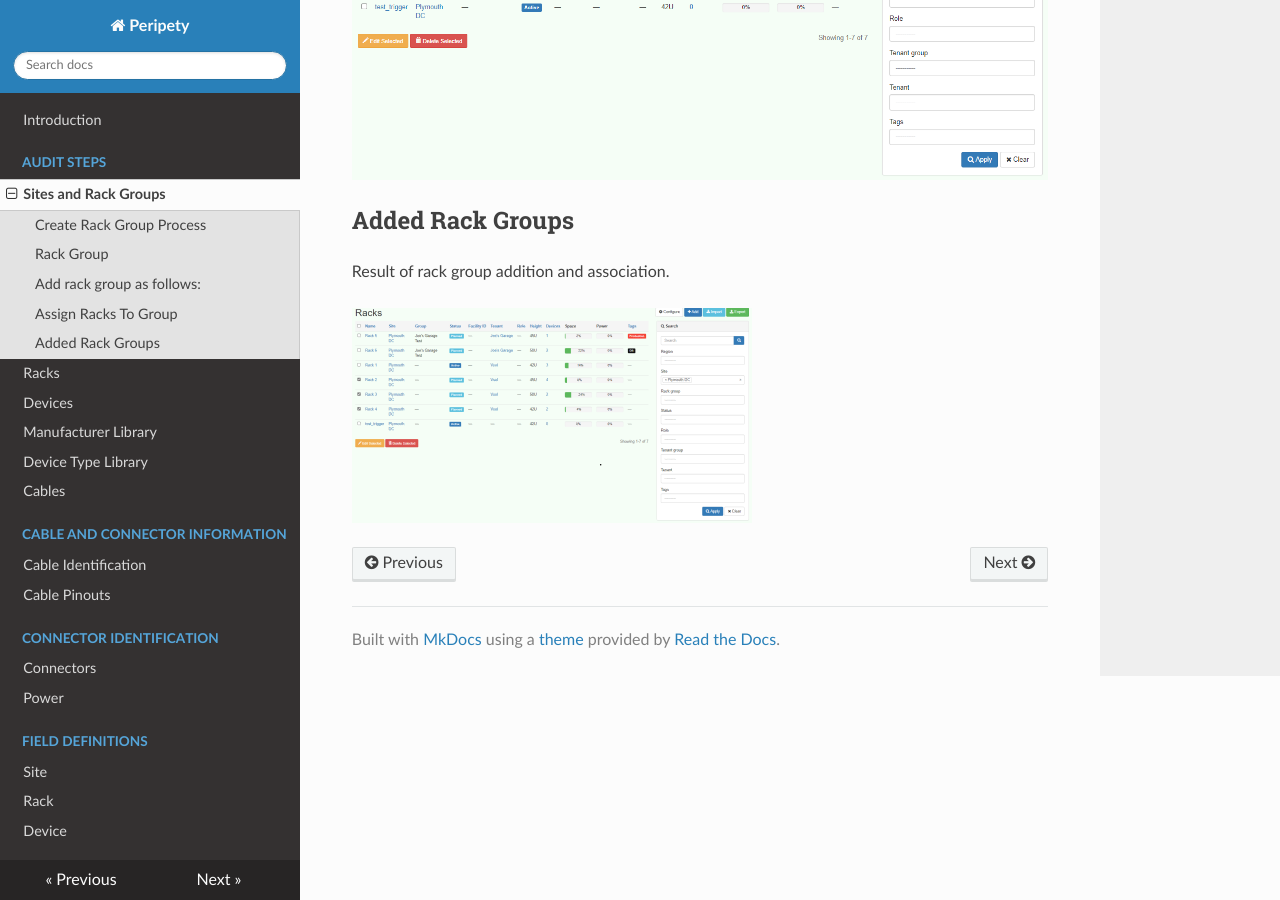
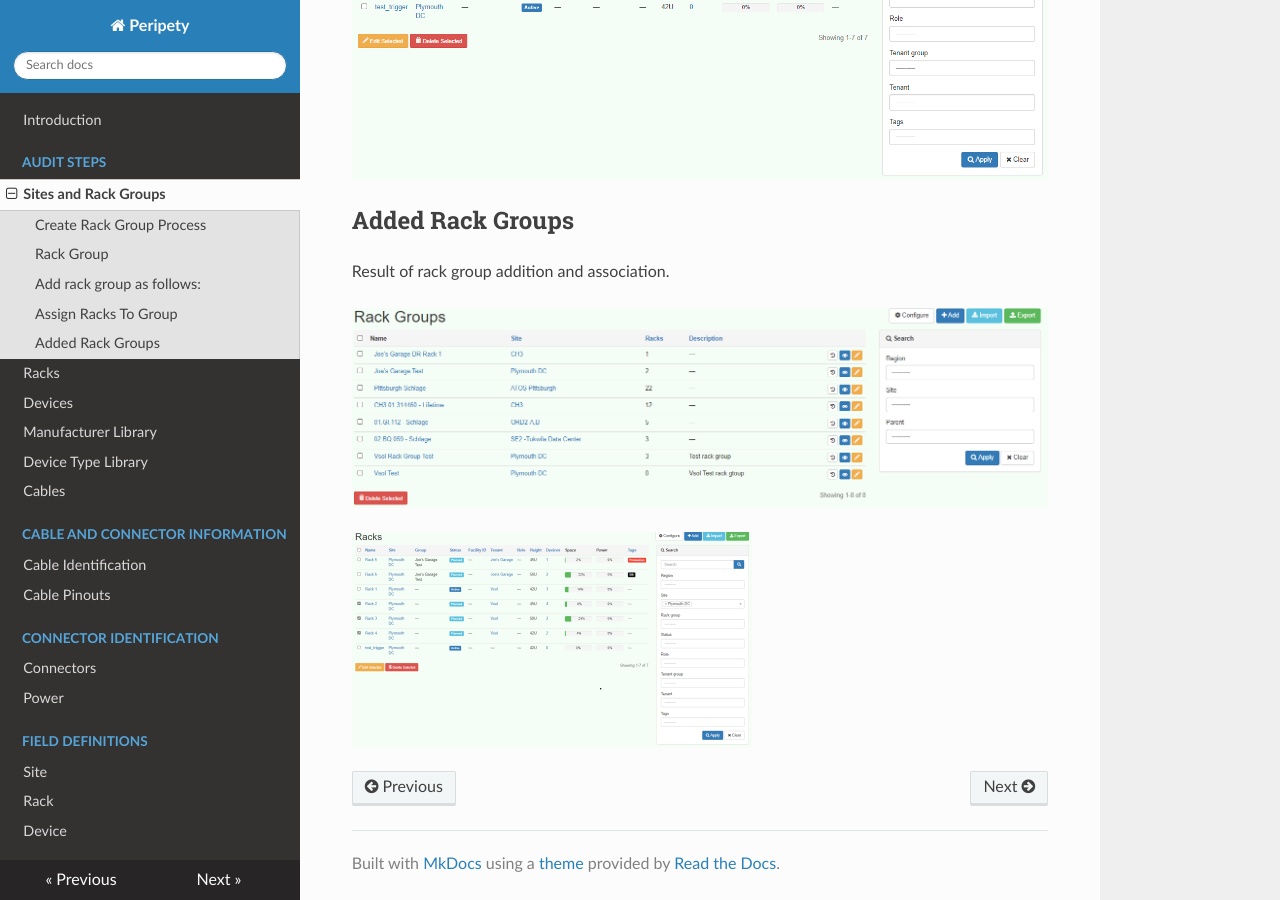
Before and after one commit to gadler01/peripety-docs, an MkDocs documentation site: the page built from docs/audit-steps/sitegroup.md, in a window 1280 px wide and 900 px high, scrolled down 1567 px. Built offline with MkDocs 1.6.1, drawn with Linux system fonts in a browser that asks for light colours; nearby versions of some CDN libraries; old or Windows-style settings are respelled for this version of MkDocs.

Commit message:
Update sitegroup.md

```diff
--- a/docs/audit-steps/sitegroup.md
+++ b/docs/audit-steps/sitegroup.md
@@ -21,4 +21,6 @@ Add existing racks to groups. If this is initial site setup racks can be added t
 
 Result of rack group addition and association.
 
+![Rack roup Added](../img/rgadded.png "Added")
+
 ![Addition complete](../img/rgcomplete.png "Addition complete")
```
